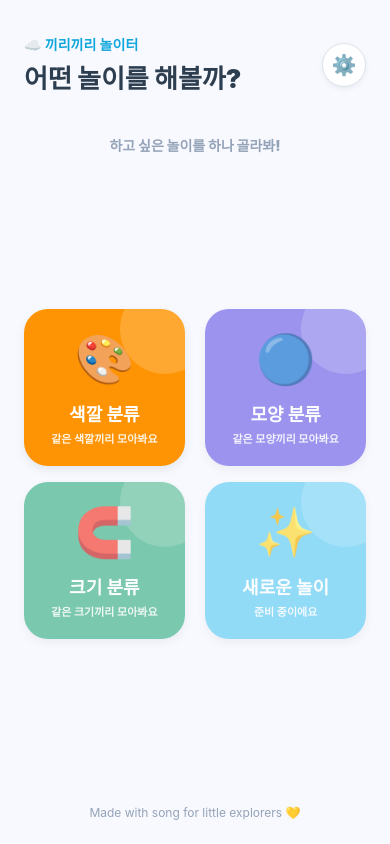
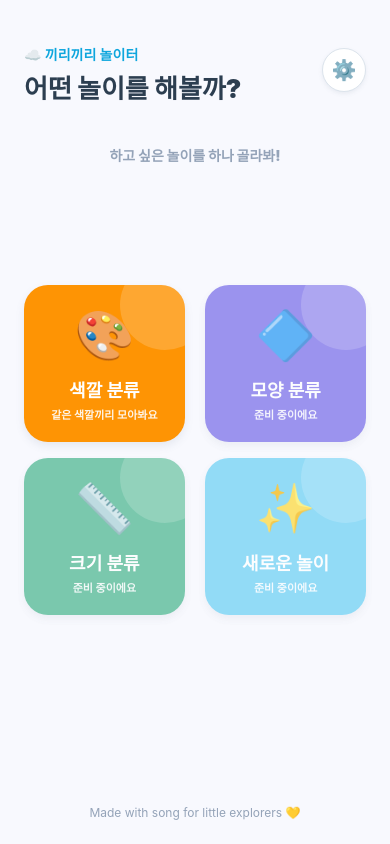
Before and after one commit to julia2524/playgrondApp, a React Native app: screen /Home in a window 390 px wide. Built offline with nearby package versions, Linux system fonts and the light colour scheme.

Commit message:
homescreen connect to game+

```diff
--- a/games/classification/color/components/GameHeader.tsx
+++ b/games/classification/color/components/GameHeader.tsx
@@ -21,7 +21,7 @@ export default function GameHeader({
 }: GameHeaderProps) {
   const navigation = useNavigation<GameHeaderNavigationProp>();
   const goToHome = () => {
-    navigation.navigate("Home");
+    navigation.goBack();
   };
   return (
     <Header>
--- a/games/classification/color/components/SuccessModal.tsx
+++ b/games/classification/color/components/SuccessModal.tsx
@@ -9,6 +9,9 @@ import {
   SuccessSubtitle,
   SuccessTitle,
 } from "../styles/classificationStyles";
+import { NativeStackNavigationProp } from "@react-navigation/native-stack";
+import { RootStackParamList } from "../../../../navigation/types";
+import { useNavigation } from "@react-navigation/native";
 
 interface SuccessModalProps {
   show: boolean;
@@ -17,6 +20,7 @@ interface SuccessModalProps {
   onNextLevel: () => void;
 }
 
+type GameOverNavigationProp = NativeStackNavigationProp<RootStackParamList>;
 export default function SuccessModal({
   show,
   levelIndex,
@@ -24,7 +28,10 @@ export default function SuccessModal({
   onNextLevel,
 }: SuccessModalProps) {
   if (!show) return null;
-  const onGoHome = () => {};
+  const navigation = useNavigation<GameOverNavigationProp>();
+  const onGoHome = () => {
+    navigation.goBack();
+  };
   return (
     <SuccessModalOverlay>
       <SuccessModalContent>
--- a/navigation/AppNavigator.tsx
+++ b/navigation/AppNavigator.tsx
@@ -16,6 +16,11 @@ export default function AppNavigator() {
       <Stack.Screen
         name="ClassificationPlayScreen"
         component={ClassificationPlayScreen}
+        options={{
+          // 🌟 화면이 열릴 때 오른쪽에서 왼쪽으로 오되,
+          // 뒤로 갈 때는 왼쪽에서 오른쪽으로 슥 빠져나가게 설정!
+          animation: "fade", // 또는 'fade', 'ios_from_right' 등
+        }}
       />
     </Stack.Navigator>
   );
--- a/screens/HomeScreen.tsx
+++ b/screens/HomeScreen.tsx
@@ -1,5 +1,5 @@
 import React from "react";
-import { Alert, View } from "react-native";
+import { Alert } from "react-native";
 import {
   CardBubble,
   Container,
@@ -16,7 +16,8 @@ import {
   SettingButtonText,
   SubTitle,
   Title,
-} from "../games/classification/color/styles/homeStyles";
+  TitleContainer,
+} from "../styles/homeStyles";
 import { useNavigation } from "@react-navigation/native";
 import { NativeStackNavigationProp } from "@react-navigation/native-stack";
 import { RootStackParamList } from "../navigation/types";
@@ -38,10 +39,10 @@ export default function HomeScreen() {
     <Container>
       {/* 상단 헤더 */}
       <Header>
-        <View>
+        <TitleContainer>
           <SubTitle>☁️ 끼리끼리 놀이터</SubTitle>
           <Title>어떤 놀이를 해볼까?</Title>
-        </View>
+        </TitleContainer>
         <SettingButton
           onPress={() => Alert.alert("설정", "설정 화면은 준비 중이에요!")}
           activeOpacity={0.8}
@@ -79,9 +80,9 @@ export default function HomeScreen() {
         >
           {/* 💧 우측 상단 몽글몽글 물방울 효과 */}
           <CardBubble />
-          <GameEmoji>🔵</GameEmoji>
+          <GameEmoji>🔷</GameEmoji>
           <GameTitle>모양 분류</GameTitle>
-          <GameDesc>같은 모양끼리 모아봐요</GameDesc>
+          <GameDesc>준비 중이에요</GameDesc>
         </GameCard>
 
         {/* 크기 분류 (준비중) */}
@@ -93,9 +94,9 @@ export default function HomeScreen() {
         >
           {/* 💧 우측 상단 몽글몽글 물방울 효과 */}
           <CardBubble />
-          <GameEmoji>🧲</GameEmoji>
+          <GameEmoji>📏</GameEmoji>
           <GameTitle>크기 분류</GameTitle>
-          <GameDesc>같은 크기끼리 모아봐요</GameDesc>
+          <GameDesc>준비 중이에요</GameDesc>
         </GameCard>
 
         {/* 새로운 놀이 (준비중) */}
--- a/games/classification/color/styles/homeStyles.ts
+++ b/styles/homeStyles.ts
@@ -13,7 +13,9 @@ export const Header = styled.View`
   justify-content: space-between;
   margin-top: 10px;
 `;
-
+export const TitleContainer = styled.View`
+  margin-top: 10px;
+`;
 export const SubTitle = styled.Text`
   font-size: 14px;
   color: #0fa6dd;
@@ -65,7 +67,7 @@ export const GameGrid = styled.View`
   flex-wrap: wrap;
   justify-content: space-between;
   gap: 16px;
-  flex: 3;
+  flex: 4;
   /* margin-auto: true; */
 `;
 
```
